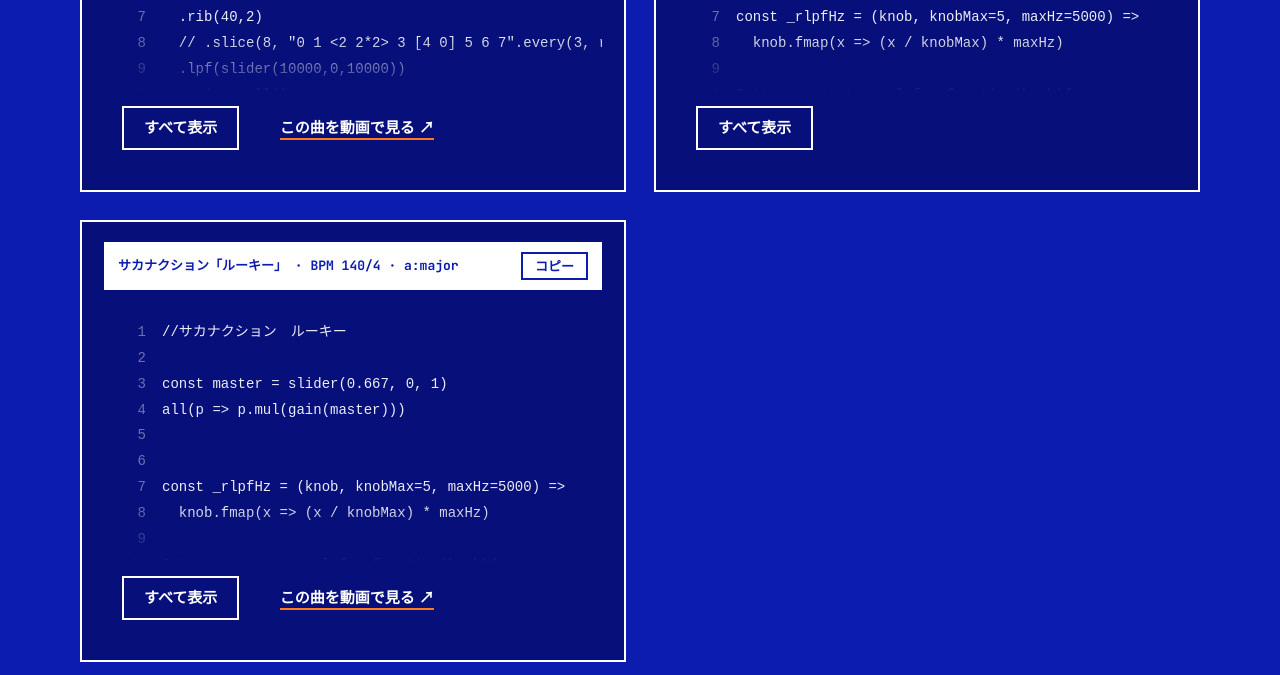
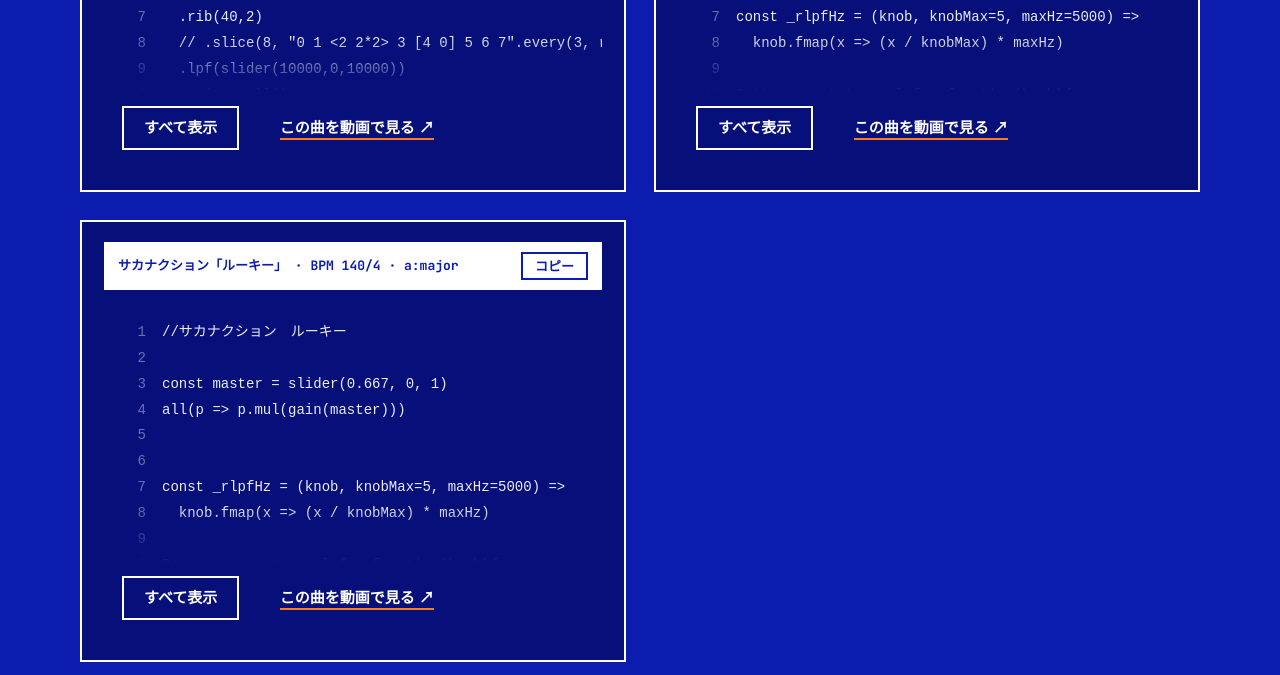
Before and after one commit to sakunova/narucode, a plain HTML site: page public/index.html in a window 1280 px wide. Shown: the part 2065-2740 px from the top of the page. Drawn offline with Linux system fonts and the light colour scheme.

Commit message:
works: 「ミュージック」に動画リンクを追加（日英）
Co-Authored-By: Claude Fable 5.2 <noreply@anthropic.com>
Claude-Session: https://claude.ai/code/session_018jVyyw5TVtHQpD4Gy8kMV2

```diff
--- a/public/index.html
+++ b/public/index.html
@@ -1670,6 +1670,7 @@ $: ar(
      )._punchcard()</code></pre>
           <div class="code-card-fade" aria-hidden="true"></div>
           <button class="code-card-toggle" type="button" aria-expanded="false">すべて表示</button>
+          <a class="nc2-watch" href="https://www.youtube.com/watch?v=C8R0x0hWvgY" target="_blank" rel="noopener noreferrer">この曲を動画で見る ↗</a>
         </article>
         <article class="code-card">
           <header class="code-card-head">
```
Also changed, not shown: public/en/index.html (+1 -0 lines).
